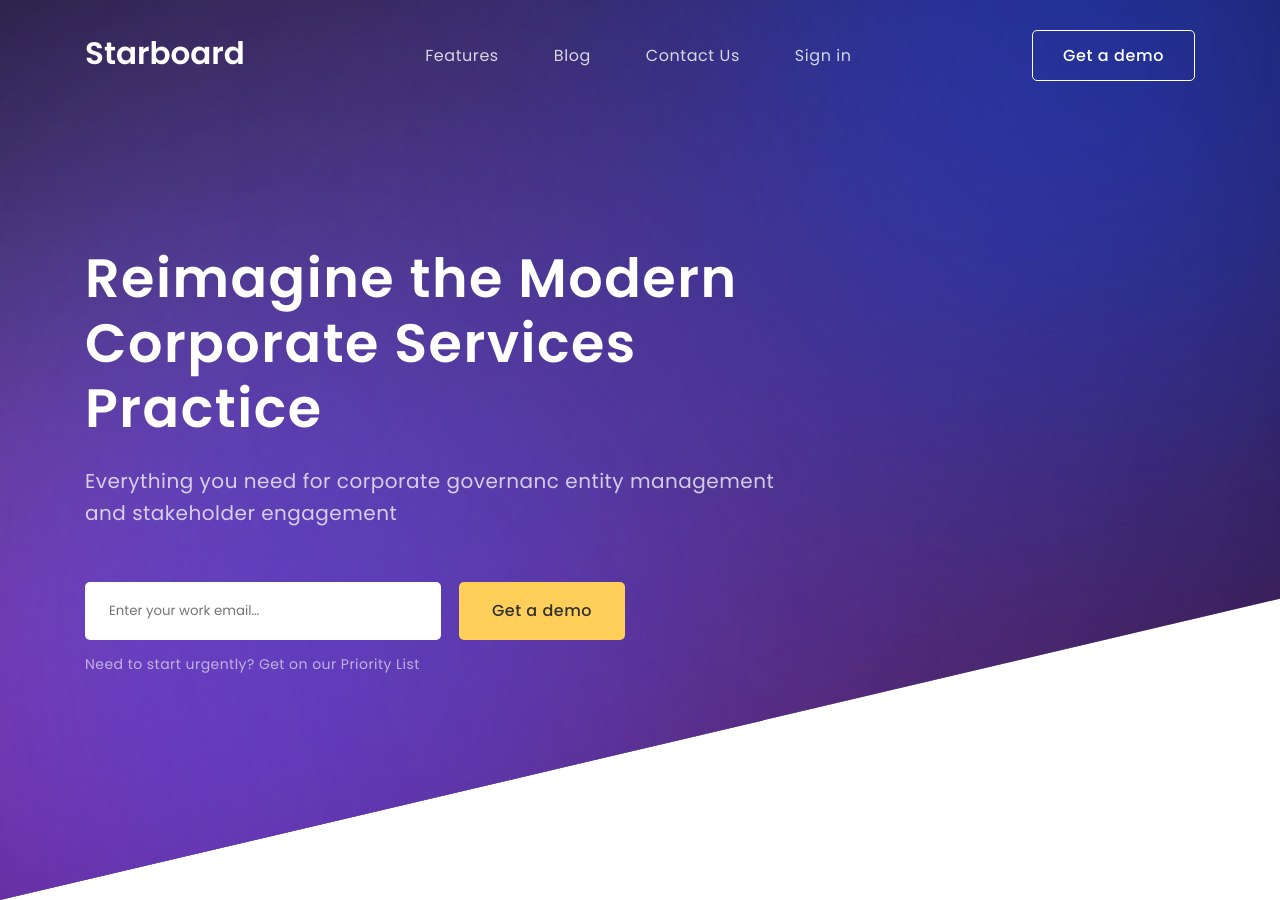
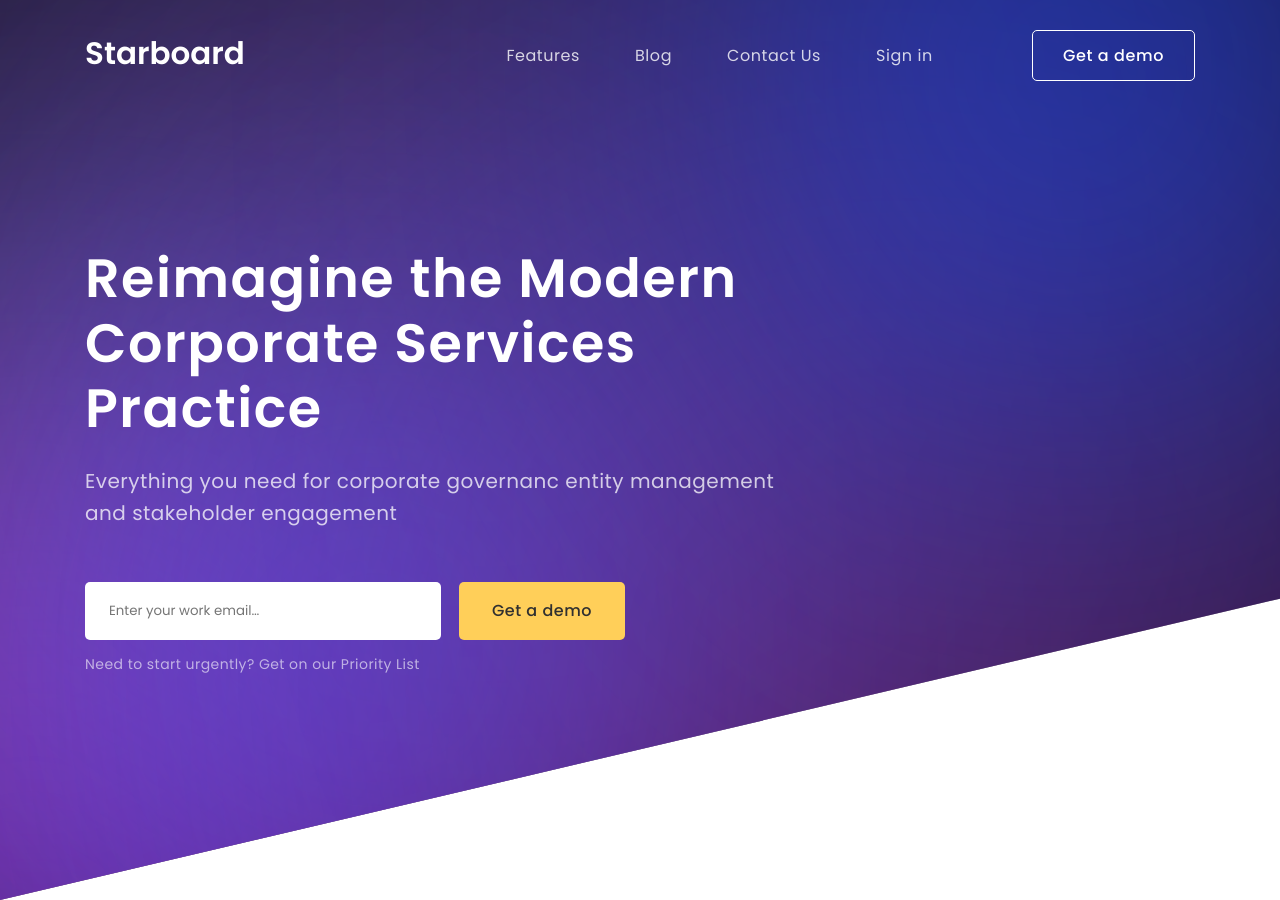
Before and after one commit to p1nkbe4rd/Starboard, a website: page src/index.html in a window 1280 px wide. Drawn offline with nearby package versions, Linux system fonts and the light colour scheme; files that its build step writes are made by us from their sources.

```diff
--- a/src/sass/blocks/header.scss
+++ b/src/sass/blocks/header.scss
@@ -4,6 +4,8 @@
     &__menu {
         display: flex;
         align-items: center;
+        flex-basis: 58%;
+        justify-content: flex-end;
     }
     &__list {
         display: flex;
```
Also changed, not shown: dist/css/style.min.css.
